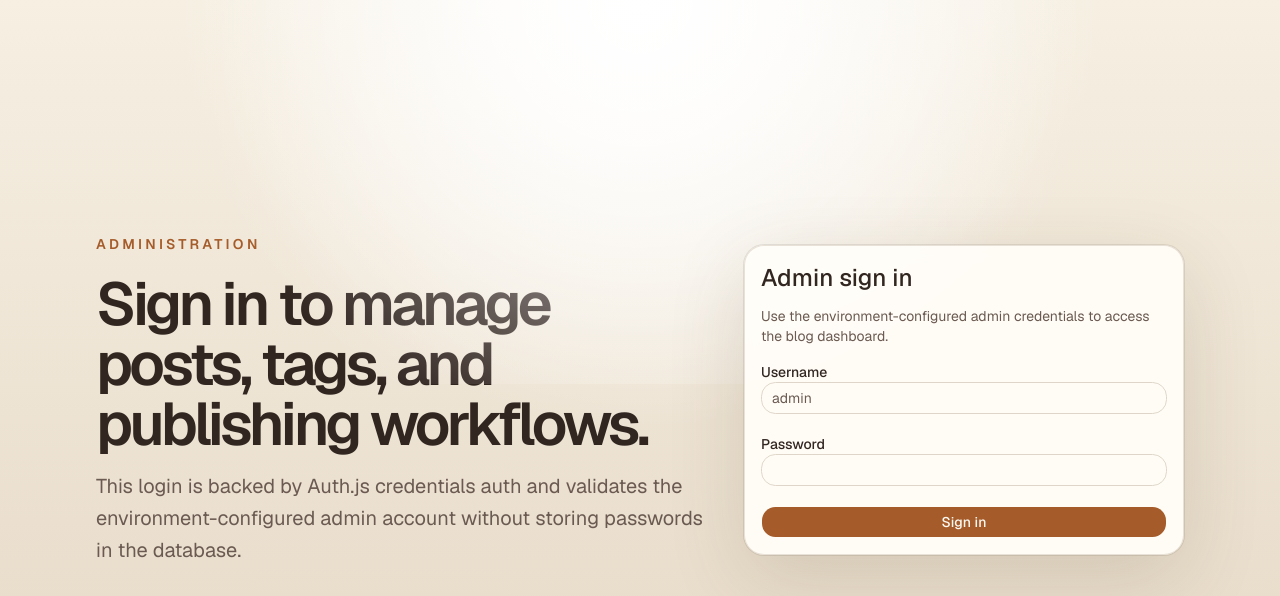
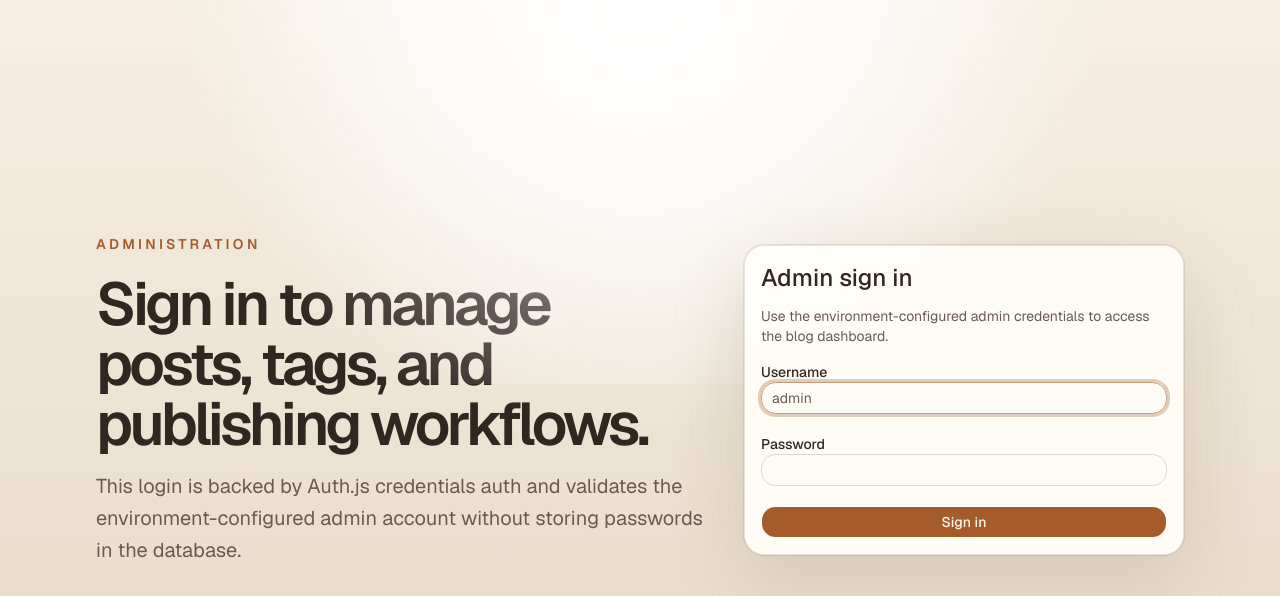
Before and after one commit to mtplayground/miketang84-myblog002, a Next.js app: page /admin/login in a window 1280 px wide. Shown: the top 596 px of the page. Built offline with nearby package versions, Linux system fonts and the light colour scheme; no server answers.

Commit message:
feat: Admin login page

```diff
--- a/components/admin/login-form.tsx
+++ b/components/admin/login-form.tsx
@@ -32,6 +32,7 @@ export function LoginForm() {
     loginAction,
     initialLoginActionState,
   );
+  const errorId = state.error ? "login-form-error" : undefined;
 
   return (
     <Card className="border-border/70 bg-card/95 w-full max-w-md border shadow-[0_24px_80px_rgba(73,49,19,0.14)] backdrop-blur">
@@ -54,6 +55,9 @@ export function LoginForm() {
             <Input
               autoCapitalize="none"
               autoComplete="username"
+              autoFocus
+              aria-describedby={errorId}
+              aria-invalid={state.error ? true : undefined}
               id="username"
               name="username"
               placeholder="admin"
@@ -70,6 +74,8 @@ export function LoginForm() {
             </label>
             <Input
               autoComplete="current-password"
+              aria-describedby={errorId}
+              aria-invalid={state.error ? true : undefined}
               id="password"
               name="password"
               required
@@ -81,6 +87,7 @@ export function LoginForm() {
             <p
               aria-live="polite"
               className="border-destructive/25 bg-destructive/10 text-destructive rounded-lg border px-3 py-2 text-sm"
+              id={errorId}
               role="alert"
             >
               {state.error}
```
